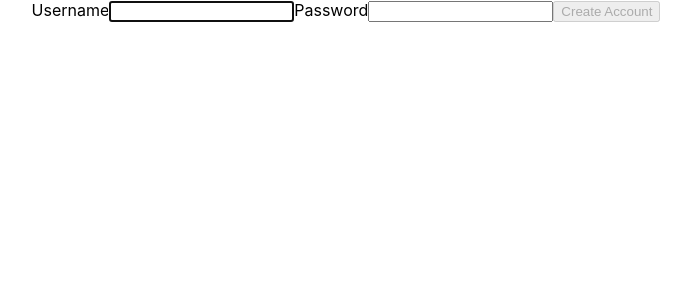
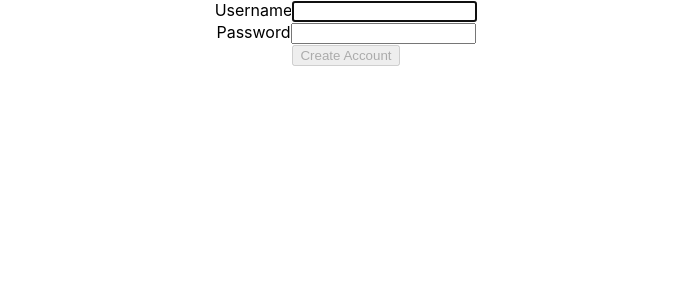
Before and after one commit to Ryan-Lawton-Prog/AI-Frontend, a React (Create React App) app: page /createAccount in a window 1280 px wide. Shown: the top 300 px of the page, without its empty margins (294-985 px from the left). Built offline with nearby package versions, Linux system fonts and the light colour scheme.

Commit message:
Added some boostrap formatting

```diff
--- a/src/containers/CreateAccount.js
+++ b/src/containers/CreateAccount.js
@@ -78,6 +78,7 @@ class CreateAccount extends React.Component {
             <h1>Username already exists</h1>
         }
         <form onSubmit={this.handleSubmit}>
+          <div className="form-group">
             <label>Username
               <input
                 name="username"
@@ -87,6 +88,9 @@ class CreateAccount extends React.Component {
                 onChange={this.handleChange}
               />
             </label>
+          </div>
+
+          <div className="form-group">
             <label>Password
               <input
                 name="password"
@@ -95,7 +99,9 @@ class CreateAccount extends React.Component {
                 onChange={this.handleChange}
               />
             </label>
-          <button block size="lg" type="submit" disabled={!this.state.validForm}>
+          </div>
+
+          <button className="btn btn-primary btn-block" type="submit" disabled={!this.state.validForm}>
             Create Account
           </button>
         </form>
```
Lines whose indentation alone changed are shown as unchanged.
